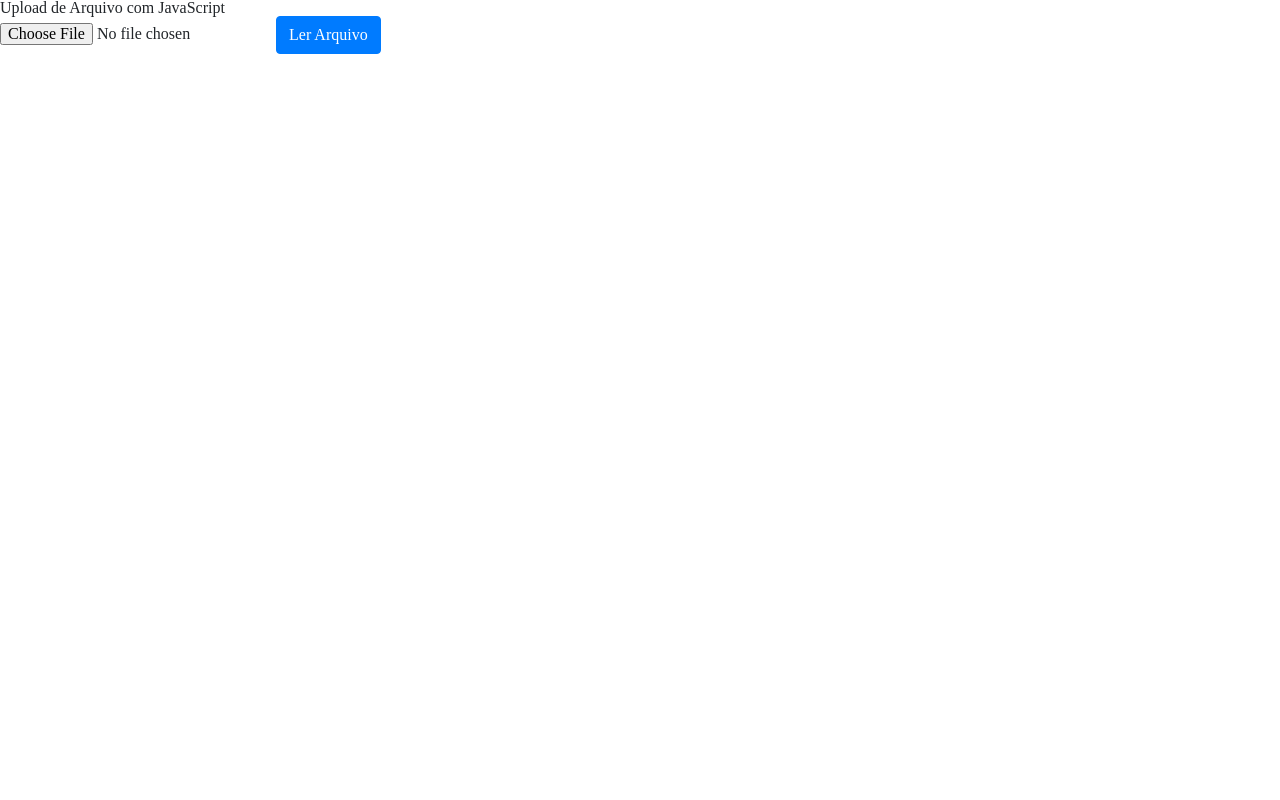
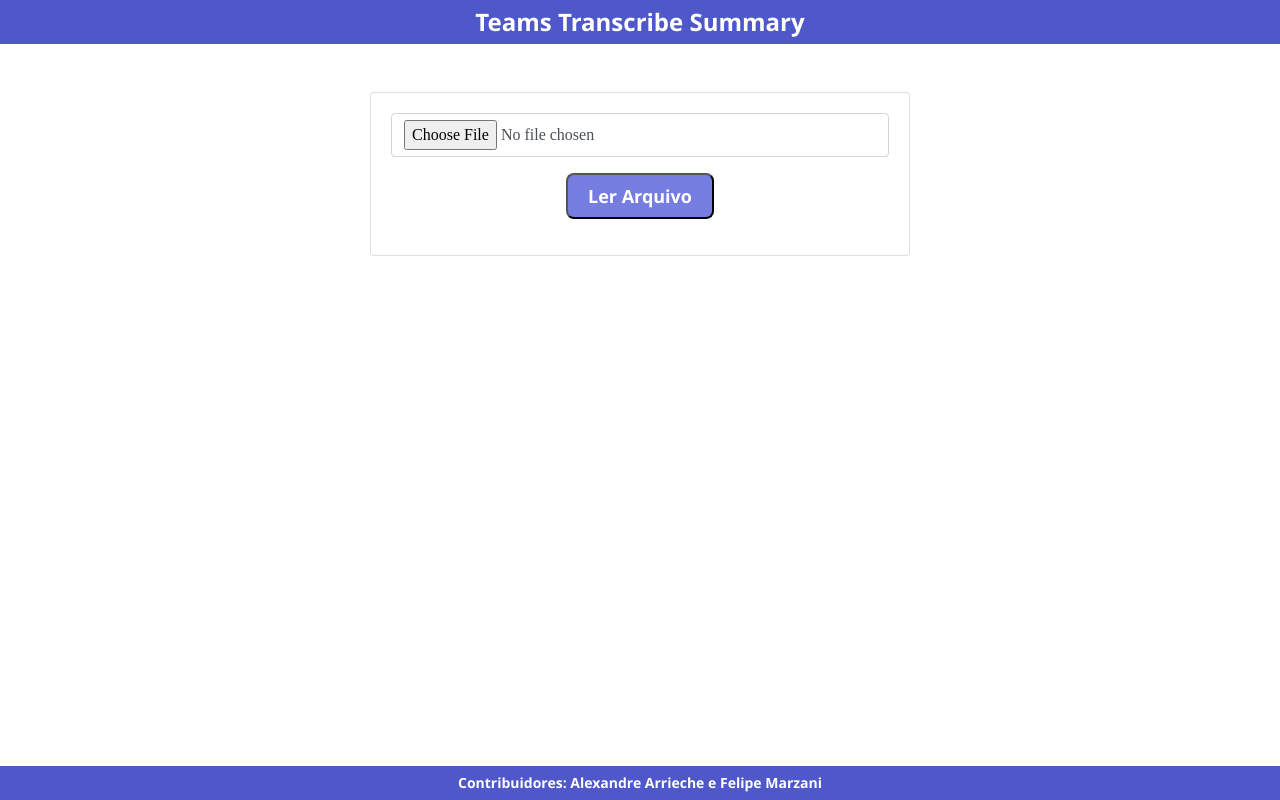
Before and after one commit to FeMarzani/Teams-Transcribe-Summary, a plain HTML site: page app/index.html in a window 1280 px wide. Drawn offline with nearby package versions, Linux system fonts and the light colour scheme.

Commit message:
:art: style: centralizando elementos e adicionando cores

```diff
--- /dev/null
+++ b/app/css/buttons.css
@@ -0,0 +1,17 @@
+.btn-ler {
+    background-color: #757ee0;
+    color: #fff;
+    border-radius: 8px;
+    padding: 12px 20px;
+    font-size: 18px;
+    font-weight: bold;
+    transition: background-color 0.5s ease;
+    font-family: 'Segoe UI', Tahoma, Geneva, Verdana, sans-serif;
+    display: block;
+    margin: 0 auto;
+}
+
+.btn-ler:hover {
+    background-color: #4e58c9;
+    cursor: pointer;
+}
--- a/app/css/footer.css
+++ b/app/css/footer.css
@@ -0,0 +1,22 @@
+footer {
+    background-color: #4e58c9;
+    color: #fff;
+    text-align: center;
+    font-size: 14px;
+    font-weight: bold;
+    padding: 10px;
+    font-family: 'Segoe UI', Tahoma, Geneva, Verdana, sans-serif;
+    position: absolute;
+    bottom: 0;
+    width: 100%;
+}
+
+.contribuidores a {
+    color: white;
+    text-decoration: none;
+}
+
+.contribuidores a:hover {
+    color: #757ee0;
+    text-decoration: none;
+}
--- a/app/css/header.css
+++ b/app/css/header.css
@@ -0,0 +1,9 @@
+header {
+    background-color: #4e58c9;
+    color: #fff;
+    text-align: center;
+    font-size: 24px;
+    font-weight: bold;
+    padding: 10px;
+    font-family: 'Segoe UI', Tahoma, Geneva, Verdana, sans-serif;
+}
--- a/app/css/style.css
+++ b/app/css/style.css
@@ -1,3 +1,4 @@
 @import url('reset.css');
 @import url('header.css');
 @import url('footer.css');
+@import url('buttons.css');
--- a/app/index.html
+++ b/app/index.html
@@ -11,12 +11,26 @@
 
 </head>
 <body>
-    <h1>Upload de Arquivo com JavaScript</h1>
-    <input type="file" id="fileInput" />
+    <header>
+        <h1>Teams Transcribe Summary</h1>
+    </header>
 
-    <button type="button" class="btn btn-primary" onclick="readFile()">Ler Arquivo</button>
+    <div class="container mt-5">
+        <div class="row justify-content-center">
+            <div class="col-md-6">
+                <div class="card">
+                    <div class="card-body">
+                        <input type="file" id="fileInput" class="form-control mb-3" />
+                        <button type="button" class="btn-ler" onclick="readFile()">Ler Arquivo</button>
+                        <h3 id="mensagem" class="mt-3"></h3>
+                    </div>
+                </div>
+            </div>
+        </div>
+    </div>
 
-    <h3 id="mensagem"></h3>
-
+    <footer>
+        <h1 class="contribuidores">Contribuidores: <a href="https://github.com/aarrieche" target="_blank">Alexandre Arrieche</a> e <a href="https://github.com/femarzani" target="_blank">Felipe Marzani</a></h1>
+    </footer>
 </body>
 </html>
```
